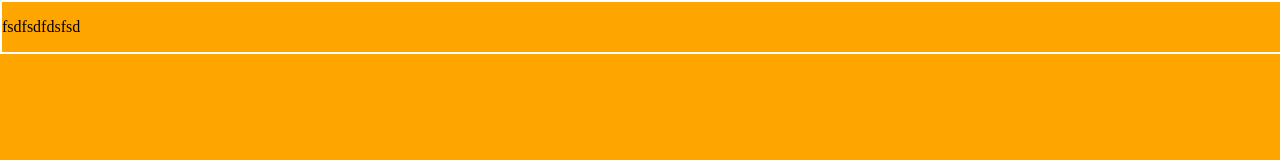
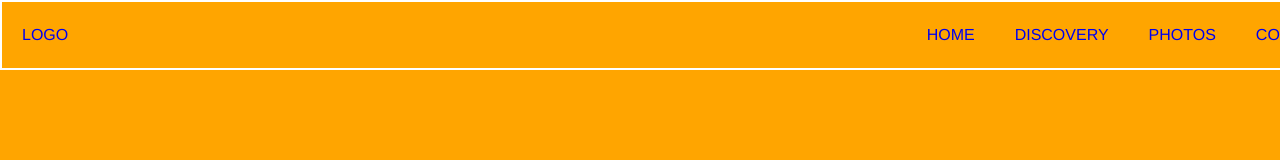
Before and after one commit to Aleksanderl1993/pagepro, a website built with webpack: page src/html/index.html in a window 1280 px wide. Shown: the top 160 px of the page. Built offline with nearby package versions, Linux system fonts and the light colour scheme; a web font is replaced by a local one.

Commit message:
Header making.

```diff
--- a/package.json
+++ b/package.json
@@ -23,7 +23,9 @@
     "babel-loader": "^8.0.5",
     "babel-preset-env": "^1.7.0",
     "browser-sync-webpack-plugin": "^2.2.2",
+    "copy-webpack-plugin": "^5.0.2",
     "css-loader": "^2.1.0",
+    "file-loader": "^3.0.1",
     "html-webpack-plugin": "^3.2.0",
     "node-sass": "^4.11.0",
     "sass-loader": "^7.1.0",
--- a/src/html/index.html
+++ b/src/html/index.html
@@ -5,6 +5,19 @@
     <title>Pagepro</title>
 </head>
 <body>
-<p>fsdfsdfdsfsd</p>
+<header class="flex flex-center">
+    <div class="logo upper">
+        <a href="#0">logo</a>
+    </div>
+    <nav>
+        <ul class="flex flex-center upper">
+            <li><a href="#0">home</a></li>
+            <li><a href="#0">discovery</a></li>
+            <li><a href="#0">photos</a></li>
+            <li><a href="#0">contact</a></li>
+            <li><img src="../images/christopher-campbell-28567-unsplash.png" width="30" height="30" alt="bla bla"></li>
+        </ul>
+    </nav>
+</header>
 </body>
 </html>
--- /dev/null
+++ b/src/style/global.scss
@@ -0,0 +1,33 @@
+//  fonts
+
+@import url("https://use.typekit.net/stg1zlr.css");
+
+//  reset styles
+
+li {
+    list-style-type: none;
+}
+
+a {
+    text-decoration: none;
+}
+
+//  structure
+
+body {
+    font-family: "Acumin Pro", Helvetica, sans-serif;
+}
+
+.flex {
+    display: flex;
+}
+
+.flex-center {
+    align-items: center;
+}
+
+//  fonts
+
+.upper {
+    text-transform: uppercase;
+}
--- /dev/null
+++ b/src/style/header.scss
@@ -0,0 +1,17 @@
+header {
+    justify-content: space-between;
+    padding: 0 20px;
+}
+
+nav {
+    ul {
+        li {
+            &:last-child {
+                margin-left: 40px;
+            }
+            a {
+                margin: 0 20px;
+            }
+        }
+    }
+}
--- a/src/style/style.scss
+++ b/src/style/style.scss
@@ -1 +1,3 @@
+@import "global";
 @import "body";
+@import "header";
--- a/webpack.config.js
+++ b/webpack.config.js
@@ -1,6 +1,7 @@
 const webpack = require('webpack');
 const HtmlWebpackPlugin = require('html-webpack-plugin');
 const BrowserSyncPlugin = require('browser-sync-webpack-plugin');
+const CopyPlugin = require('copy-webpack-plugin');
 
 
 
@@ -28,11 +29,11 @@ module.exports = {
             },
             {
                 test: /\.css$/,
-                use: [ 'style-loader', 'css-loader' ]
+                use: ['style-loader', 'css-loader']
             },
             {
                 test: /\.scss$/,
-                use: [ 'style-loader', 'css-loader', 'sass-loader' ]
+                use: ['style-loader', 'css-loader', 'sass-loader']
             },
             {
                 test: /\.(png|jpg|gif)$/,
@@ -44,6 +45,12 @@ module.exports = {
                         }
                     }
                 ]
+            },
+            {
+                test: /\.(png|svg|jpg|gif)$/,
+                use: [
+                    'file-loader'
+                ]
             }
         ]
     },
@@ -52,12 +59,15 @@ module.exports = {
             filename: 'index.html',
             template: 'src/html/index.html'
         }),
+        new CopyPlugin([
+            { from: 'src/images', to: 'images' },
+        ]),
         new BrowserSyncPlugin({
             // browse to http://localhost:3000/ during development,
             // ./public directory is being served
             host: 'localhost',
             port: 3000,
-            server: { baseDir: ['dist'] }
+            server: {baseDir: ['dist']}
         })
     ]
 };
```
Also changed, not shown: src/images/christopher-campbell-28567-unsplash.png (added), src/main.js (line endings or trailing spaces), 3 other files.
